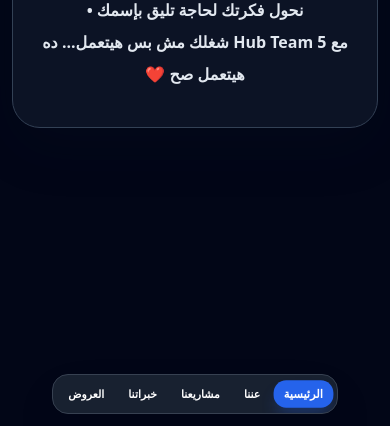
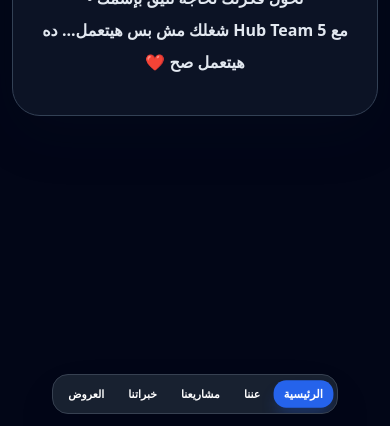
Before and after one commit to 05hub/hub.com, a plain HTML site: page index.html in a window 390 px wide. Shown: the part 418-844 px from the top of the page. Drawn offline with nearby package versions, Linux system fonts and the light colour scheme.

Commit message:
Add files via upload

```diff
--- a/index.html
+++ b/index.html
@@ -442,7 +442,8 @@
                 letter-spacing: 0.04em;
             }
             main {
-                min-height: calc(100vh - 10rem);
+                margin-top: 0 !important;
+                min-height: calc(100vh - 10.5rem);
                 justify-content: center;
             }
             #page-content {
```
